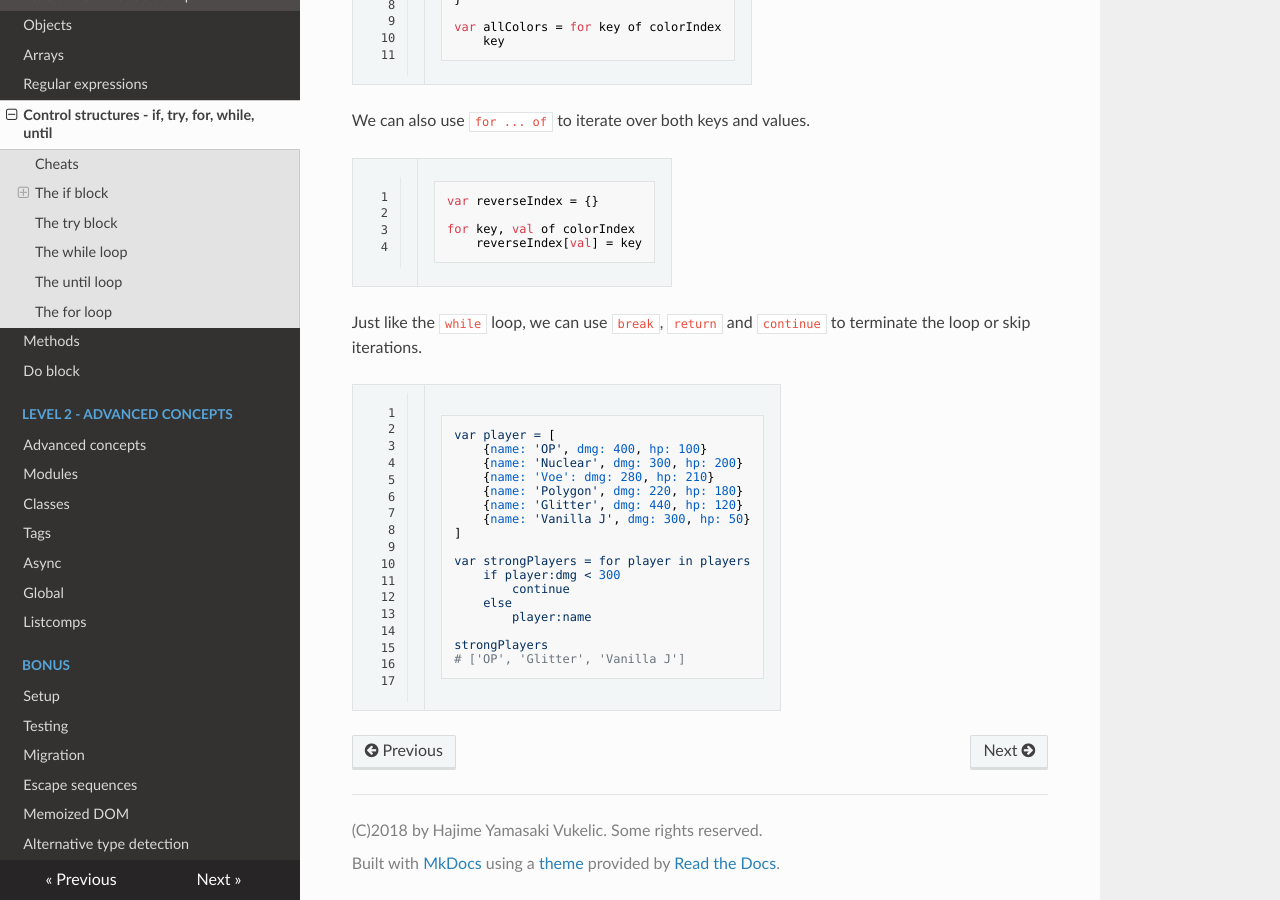
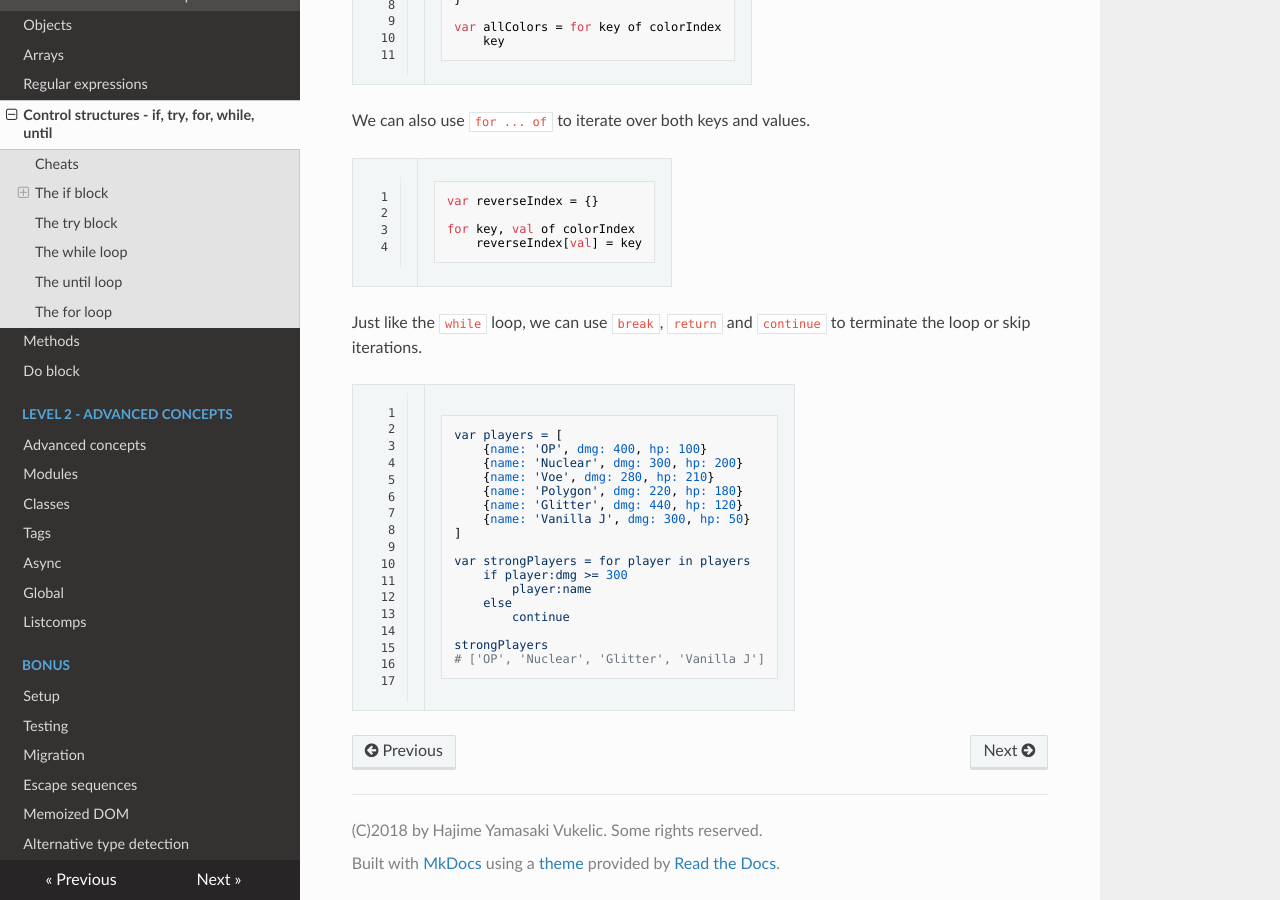
Before and after one commit to imba/imba-guide, an MkDocs documentation site: the page built from docs/lvl1/controls.md, in a window 1280 px wide and 900 px high, scrolled down 5566 px. Built offline with MkDocs 1.6.1, drawn with Linux system fonts in a browser that asks for light colours; nearby versions of some CDN libraries.

Commit message:
Fix example in controls.md

````diff
--- a/docs/lvl1/controls.md
+++ b/docs/lvl1/controls.md
@@ -275,21 +275,21 @@ Just like the `while` loop, we can use `break`, `return` and `continue` to
 terminate the loop or skip iterations.
 
 ```imba
-var player = [
+var players = [
     {name: 'OP', dmg: 400, hp: 100}
     {name: 'Nuclear', dmg: 300, hp: 200}
-    {name: 'Voe': dmg: 280, hp: 210}
+    {name: 'Voe', dmg: 280, hp: 210}
     {name: 'Polygon', dmg: 220, hp: 180}
     {name: 'Glitter', dmg: 440, hp: 120}
     {name: 'Vanilla J', dmg: 300, hp: 50}
 ]
 
 var strongPlayers = for player in players
-    if player:dmg < 300
+    if player:dmg >= 300
+        player:name
+    else
         continue
-    else
-        player:name
 
 strongPlayers
-# ['OP', 'Glitter', 'Vanilla J']
+# ['OP', 'Nuclear', 'Glitter', 'Vanilla J']
 ```
````
